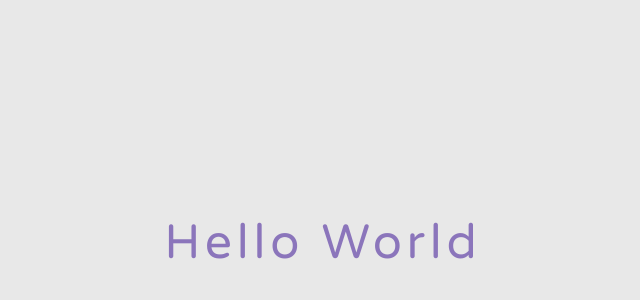
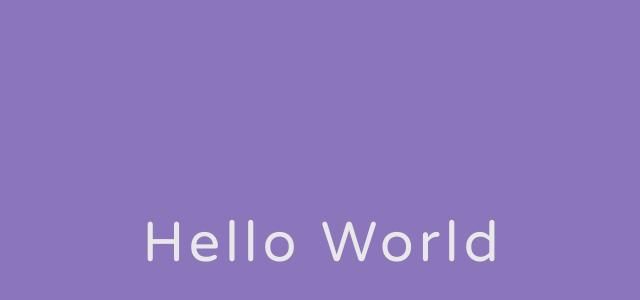
Before and after one commit to lucas-pvg/WebCV, a React (Vite) app: page / in a window 1280 px wide. Shown: the part 156-456 px from the top of the page, without its empty margins (317-957 px from the left). Built offline with nearby package versions, Linux system fonts and the light colour scheme.

Commit message:
💄 minor UI changes to body bg, h1 and h2

```diff
--- a/src/index.css
+++ b/src/index.css
@@ -28,7 +28,7 @@ html {
 
 body {
   margin: 0;
-  background-color: var(--background);
+  background-color: var(--primary);
   text-align: center;
 
   font-family: 'Noto Sans', sans-serif;
@@ -47,7 +47,6 @@ body::-webkit-scrollbar {
 
 h1,
 h2 {
-  color: var(--primary);
   font-family: 'Varela Round', sans-serif;
   font-weight: 400;
   line-height: 1.2;
@@ -55,11 +54,13 @@ h2 {
 }
 
 h1 {
-  font-size: 48px;
+  font-size: 56px;
+  color: var(--text-inverse);
 }
 
 h2 {
   font-size: 40px;
+  color: var(--primary);
 }
 
 h3,
```
